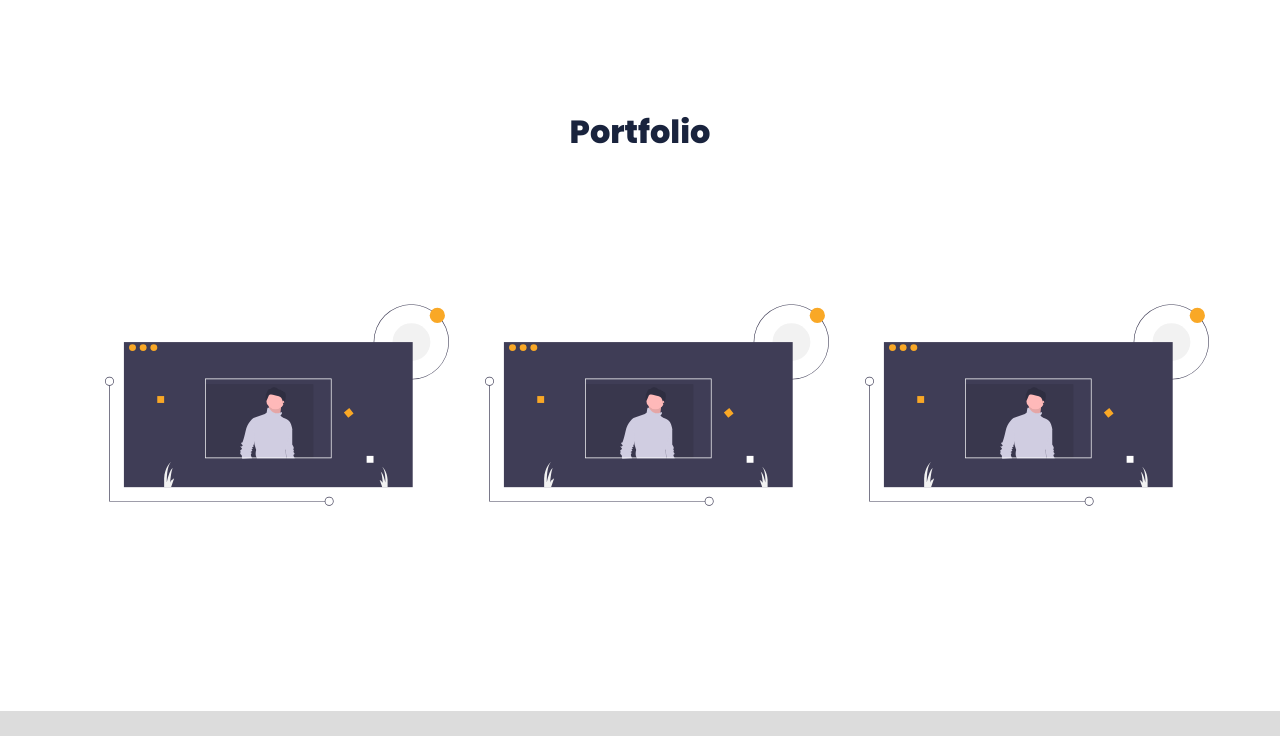
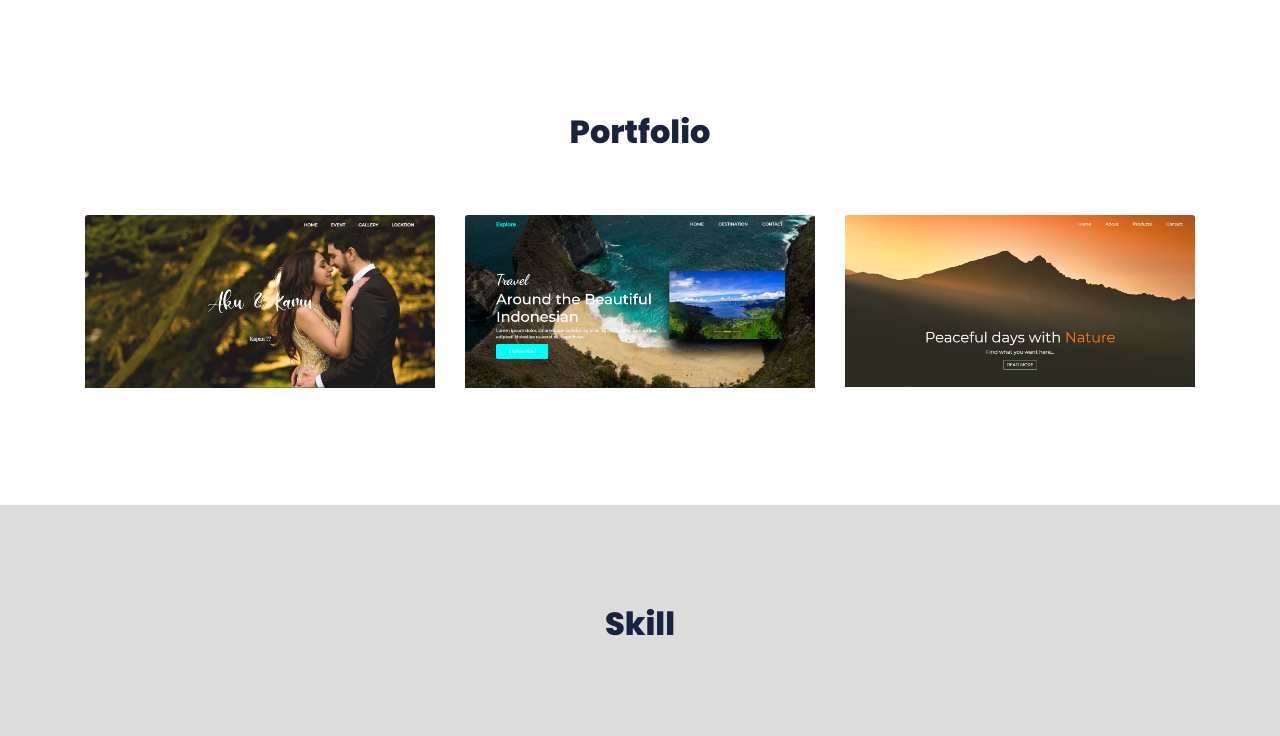
Before and after one commit to ikhsanarippriana/ikhsanarippriana.github.io, a plain HTML site: page index.html in a window 1280 px wide. Shown: the part 1764-2500 px from the top of the page. Drawn offline with nearby package versions, Linux system fonts and the light colour scheme.

Commit message:
commit ulang

```diff
--- a/css/style.css
+++ b/css/style.css
@@ -116,6 +116,10 @@ nav{
 #main-content h3 {
     font-weight: bold;
     color: rgb(255, 102, 0);
+}
+
+#p .card-img-top:hover {
+    opacity: .8;
 }
 
 .person {
--- a/index.html
+++ b/index.html
@@ -96,32 +96,32 @@
         <!-- End About -->
 
         <!-- Portfolio -->
-        <div id="portfolio">
+        <div id="p">
           <div class="container main-1">
             <h2 id="portfolio" data-aos="fade-up" class="text-center">Portfolio</h2>
-            <div class="row my-5">
+            <div class="row justify-content-center my-5">
 
-              <div class="col-lg-4 col-sm my-3">
+              <div class="col-lg-4 col-sm-10 col-md-10 my-3">
                 <div data-aos="fade-up" class="card border-0">
-                  <div class="card-body">
-                    <img data-aos="flip-right" class="picture-1" src="img/undraw_portfolio_website_lidw.svg">
-                  </div>
+                  <a href="https://ikhsanarippriana.github.io/weddingorganizer/">
+                    <img data-aos="flip-right" class="card-img-top w-100" src="img/weddingorganizer.png">
+                  </a>
                 </div>
               </div>
 
-              <div class="col-lg-4 col-sm my-3">
+              <div class="col-lg-4 col-sm-10 col-md-10 my-3">
                 <div data-aos="fade-up" class="card border-0">
-                  <div class="card-body">
-                    <img data-aos="flip-right" class="picture-1" src="img/undraw_portfolio_website_lidw.svg">
-                  </div>
+                  <a href="https://ikhsanarippriana.github.io/explore/">
+                    <img data-aos="flip-right" class="card-img-top w-100" src="img/explore.png">
+                  </a>
                 </div>
               </div>
 
-              <div class="col-lg-4 col-sm my-3">
+              <div class="col-lg-4 col-sm-10 col-md-10 my-3">
                 <div data-aos="fade-up" class="card border-0">
-                  <div class="card-body">
-                    <img data-aos="flip-right" class="picture-1" src="img/undraw_portfolio_website_lidw.svg">
-                  </div>
+                  <a href="https://ikhsanarippriana.github.io/nature/">
+                    <img data-aos="flip-right" class="card-img-top w-100" src="img/nature.png">
+                  </a>
                 </div>
               </div>
 
```
Also changed, not shown: img/explore.png (added), img/nature.png (added), img/weddingorganizer.png (added).
